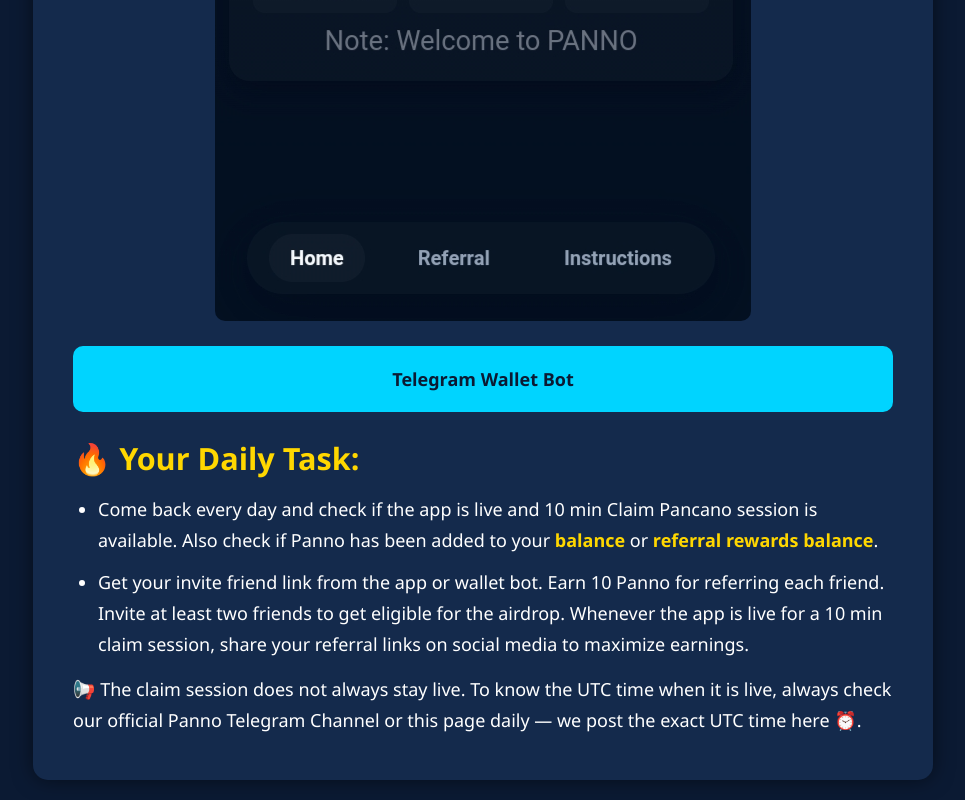
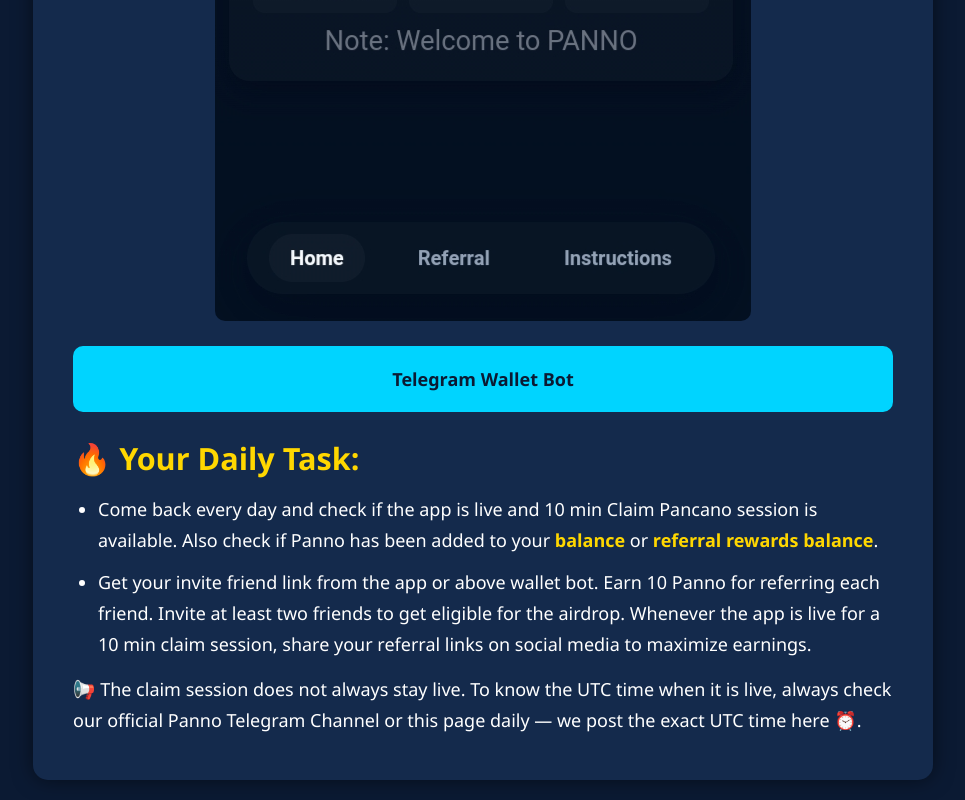
Before and after one commit to ChaserOd/Pancono-Site, a plain HTML site: page index.html in a window 1280 px wide. Shown: the part 789-1589 px from the top of the page, without its empty margins (157-1122 px from the left). Drawn offline with Linux system fonts and the light colour scheme.

Commit message:
Update index.html

```diff
--- a/index.html
+++ b/index.html
@@ -132,7 +132,7 @@
 
     <ul>
       <li>Come back every day and check if the app is live and 10 min Claim Pancano session is available. Also check if Panno has been added to your <span class="highlight">balance</span> or <span class="highlight">referral rewards balance</span>.</li>
-      <li>Get your invite friend link from the app or wallet bot. Earn 10 Panno for referring each friend. Invite at least two friends to get eligible for the airdrop. Whenever the app is live for a 10 min claim session, share your referral links on social media to maximize earnings.</li>
+      <li>Get your invite friend link from the app or above wallet bot. Earn 10 Panno for referring each friend. Invite at least two friends to get eligible for the airdrop. Whenever the app is live for a 10 min claim session, share your referral links on social media to maximize earnings.</li>
     </ul>
 
     <p>📢 The claim session does not always stay live. To know the UTC time when it is live, always check our official Panno Telegram Channel or this page daily — we post the exact UTC time here ⏰.</p>
```
